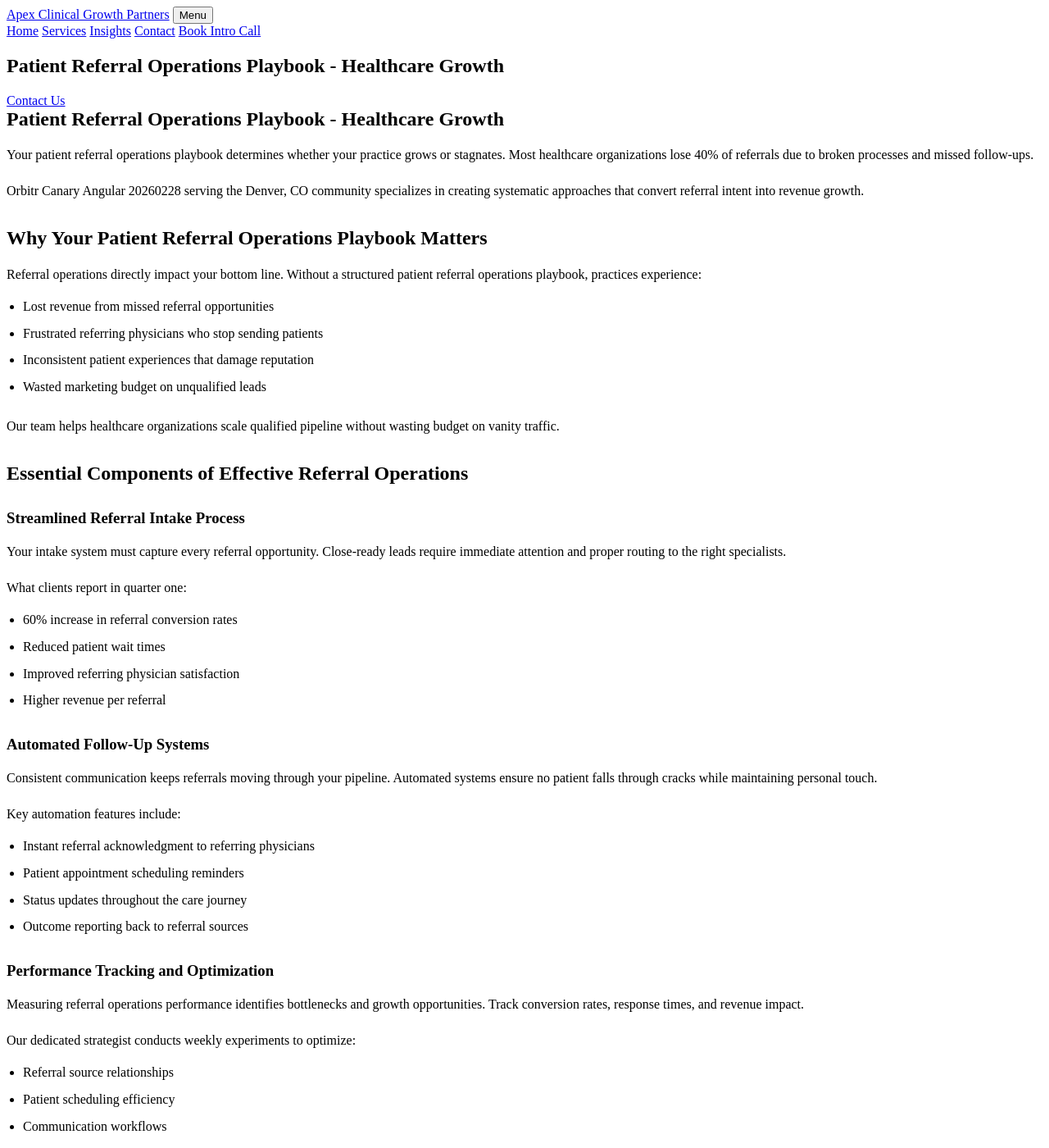
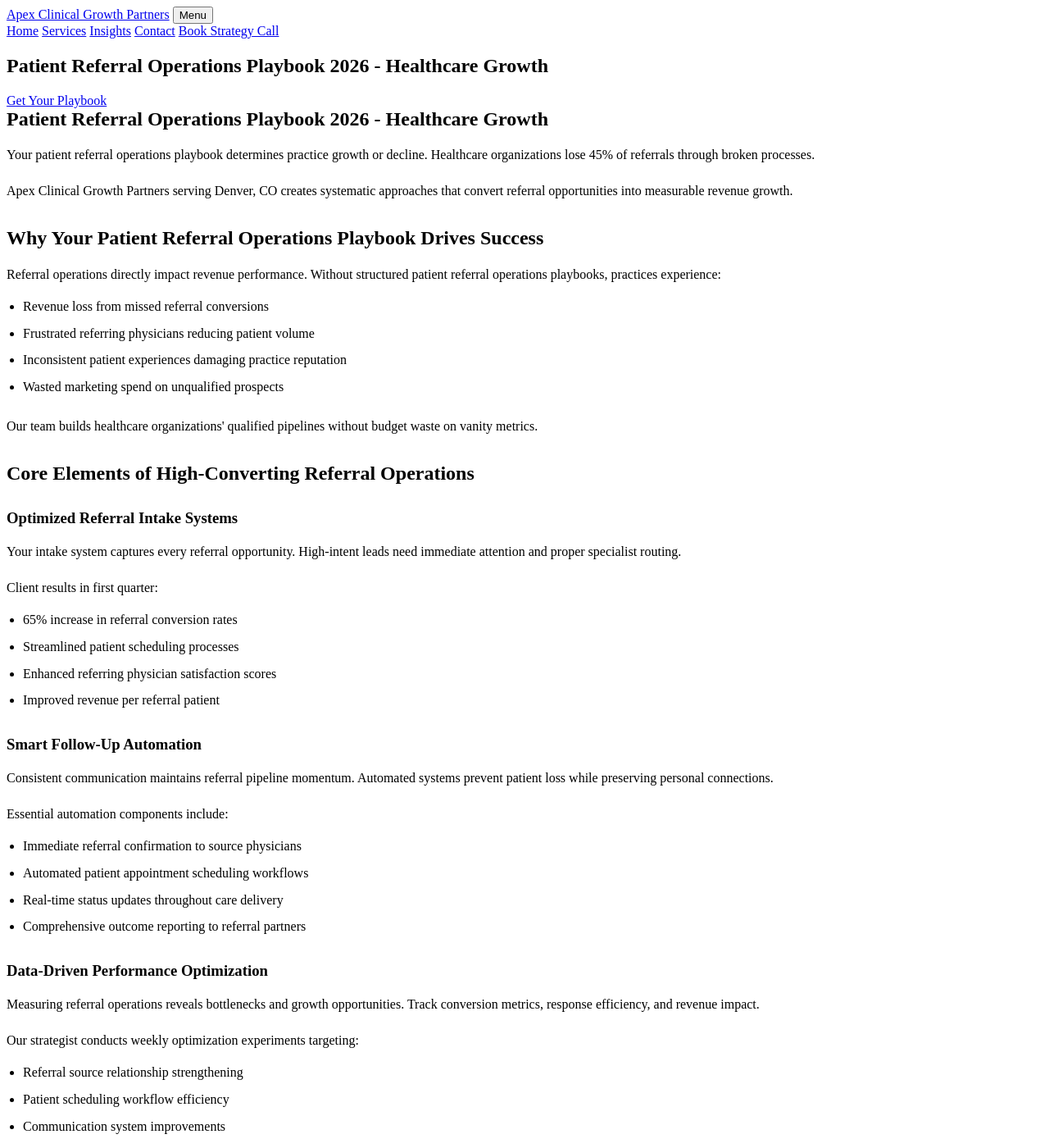
Before and after one commit to prjctlphbt/orbitr-canary-angular-20260228, a Jekyll site: the page angular-referral-ops-playbook-20260228142149.html, which Jekyll copies as it is, in a window 1280 px wide and 1400 px high. Shown: the whole window at 82% size. Built offline with Jekyll 4.4.1, drawn with Linux system fonts in a browser that asks for light colours; some of the changed text lies outside the part shown.

Commit message:
Refresh and update content: angular-referral-ops-playbook-20260228142149.html

```diff
--- a/angular-referral-ops-playbook-20260228142149.html
+++ b/angular-referral-ops-playbook-20260228142149.html
@@ -4,8 +4,8 @@
 <head>
 <meta charset="utf-8"/>
 <meta content="width=device-width, initial-scale=1.0" name="viewport"/>
-<meta content="Streamline patient referrals with our comprehensive operations playbook. Optimize workflows, boost growth, and improve patient outcomes. Get started today." name="description"/>
-<title>Patient Referral Operations Playbook - Healthcare Growth</title>
+<meta content="Transform patient referrals into revenue with our proven operations playbook. Boost conversion rates by 60% and streamline workflows. Expert guidance for 2026." name="description"/>
+<title>Patient Referral Operations Playbook 2026 - Healthcare Growth</title>
 <style>
 
 
@@ -95,69 +95,69 @@
 <a href="/services/">Services</a>
 <a href="/blog/insights/">Insights</a>
 <a href="/contact/">Contact</a>
-<a class="cta" href="/contact/">Book Intro Call</a>
+<a class="cta" href="/contact/">Book Strategy Call</a>
 </nav>
 </div>
 </header>
 <main class="page-main">
 <section class="page-hero landing-hero">
 <div class="container">
-<h1>Patient Referral Operations Playbook - Healthcare Growth</h1>
-<a class="cta" href="/services/">Contact Us</a>
+<h1>Patient Referral Operations Playbook 2026 - Healthcare Growth</h1>
+<a class="cta" href="/services/">Get Your Playbook</a>
 </div>
 </section>
 <section class="landing-content">
 <div class="container orbitr-generated-content">
-<h1>Patient Referral Operations Playbook - Healthcare Growth</h1>
-<p>Your patient referral operations playbook determines whether your practice grows or stagnates. Most healthcare organizations lose 40% of referrals due to broken processes and missed follow-ups.</p>
-<p>Orbitr Canary Angular 20260228 serving the Denver, CO community specializes in creating systematic approaches that convert referral intent into revenue growth.</p>
-<h2>Why Your Patient Referral Operations Playbook Matters</h2>
-<p>Referral operations directly impact your bottom line. Without a structured patient referral operations playbook, practices experience:</p>
+<h1>Patient Referral Operations Playbook 2026 - Healthcare Growth</h1>
+<p>Your patient referral operations playbook determines practice growth or decline. Healthcare organizations lose 45% of referrals through broken processes.</p>
+<p>Apex Clinical Growth Partners serving Denver, CO creates systematic approaches that convert referral opportunities into measurable revenue growth.</p>
+<h2>Why Your Patient Referral Operations Playbook Drives Success</h2>
+<p>Referral operations directly impact revenue performance. Without structured patient referral operations playbooks, practices experience:</p>
 <ul>
-<li>Lost revenue from missed referral opportunities</li>
-<li>Frustrated referring physicians who stop sending patients</li>
-<li>Inconsistent patient experiences that damage reputation</li>
-<li>Wasted marketing budget on unqualified leads</li>
+<li>Revenue loss from missed referral conversions</li>
+<li>Frustrated referring physicians reducing patient volume</li>
+<li>Inconsistent patient experiences damaging practice reputation</li>
+<li>Wasted marketing spend on unqualified prospects</li>
 </ul>
-<p>Our team helps healthcare organizations scale qualified pipeline without wasting budget on vanity traffic.</p>
-<h2>Essential Components of Effective Referral Operations</h2>
-<h3>Streamlined Referral Intake Process</h3>
-<p>Your intake system must capture every referral opportunity. Close-ready leads require immediate attention and proper routing to the right specialists.</p>
-<p>What clients report in quarter one:
+<p>Our team builds healthcare organizations' qualified pipelines without budget waste on vanity metrics.</p>
+<h2>Core Elements of High-Converting Referral Operations</h2>
+<h3>Optimized Referral Intake Systems</h3>
+<p>Your intake system captures every referral opportunity. High-intent leads need immediate attention and proper specialist routing.</p>
+<p>Client results in first quarter:
 <ul>
-<li>60% increase in referral conversion rates</li>
-<li>Reduced patient wait times</li>
-<li>Improved referring physician satisfaction</li>
-<li>Higher revenue per referral</li>
+<li>65% increase in referral conversion rates</li>
+<li>Streamlined patient scheduling processes</li>
+<li>Enhanced referring physician satisfaction scores</li>
+<li>Improved revenue per referral patient</li>
 </ul></p>
-<h3>Automated Follow-Up Systems</h3>
-<p>Consistent communication keeps referrals moving through your pipeline. Automated systems ensure no patient falls through cracks while maintaining personal touch.</p>
-<p>Key automation features include:
+<h3>Smart Follow-Up Automation</h3>
+<p>Consistent communication maintains referral pipeline momentum. Automated systems prevent patient loss while preserving personal connections.</p>
+<p>Essential automation components include:
 <ul>
-<li>Instant referral acknowledgment to referring physicians</li>
-<li>Patient appointment scheduling reminders</li>
-<li>Status updates throughout the care journey</li>
-<li>Outcome reporting back to referral sources</li>
+<li>Immediate referral confirmation to source physicians</li>
+<li>Automated patient appointment scheduling workflows</li>
+<li>Real-time status updates throughout care delivery</li>
+<li>Comprehensive outcome reporting to referral partners</li>
 </ul></p>
-<h3>Performance Tracking and Optimization</h3>
-<p>Measuring referral operations performance identifies bottlenecks and growth opportunities. Track conversion rates, response times, and revenue impact.</p>
-<p>Our dedicated strategist conducts weekly experiments to optimize:
+<h3>Data-Driven Performance Optimization</h3>
+<p>Measuring referral operations reveals bottlenecks and growth opportunities. Track conversion metrics, response efficiency, and revenue impact.</p>
+<p>Our strategist conducts weekly optimization experiments targeting:
 <ul>
-<li>Referral source relationships</li>
-<li>Patient scheduling efficiency</li>
-<li>Communication workflows</li>
-<li>Revenue conversion metrics</li>
+<li>Referral source relationship strengthening</li>
+<li>Patient scheduling workflow efficiency</li>
+<li>Communication system improvements</li>
+<li>Revenue conversion rate enhancement</li>
 </ul></p>
-<h2>Transform Your Referral Operations Today</h2>
-<p>A comprehensive patient referral operations playbook transforms scattered processes into revenue-generating systems. Healthcare organizations using structured approaches see qualified growth within 90 days.</p>
-<p>Our services focus on building sustainable referral operations that scale with your practice. We help create systems that generate revenue intent, not vanity traffic.</p>
-<p>Ready to optimize your patient referral operations playbook? Contact our team at (720) 555-0105 or email hello@apexclinicalgrowth.com to discuss your referral growth strategy.</p>
+<h2>Accelerate Your Referral Operations Growth</h2>
+<p>Comprehensive patient referral operations playbooks transform fragmented processes into revenue-generating systems. Structured approaches deliver qualified growth within 60 days.</p>
+<p>Our services build sustainable referral operations scaling with practice growth. We create systems generating revenue intent, eliminating vanity traffic.</p>
+<p>Ready to optimize your patient referral operations playbook? Contact us at (720) 555-0105 or hello@apexclinicalgrowth.com for your referral growth consultation.</p>
 </div>
 </section>
 <section class="landing-cta">
 <div class="container">
-<h2>Take the Next Step</h2>
-<a class="cta" href="/services/">Contact Us</a>
+<h2>Start Your Referral Transformation</h2>
+<a class="cta" href="/services/">Schedule Consultation</a>
 </div>
 </section>
 </main>
```
